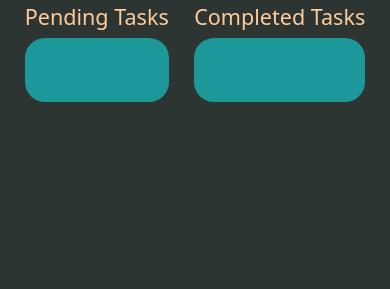
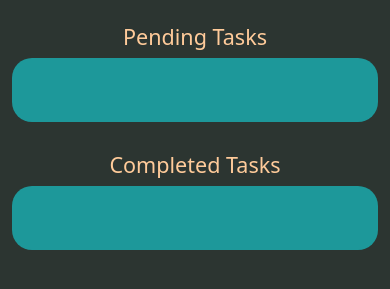
Before and after one commit to tushar-c23/OIBSIP, a plain HTML site: page todoList/index.html in a window 390 px wide. Shown: the part 357-646 px from the top of the page. Drawn offline with nearby package versions, Linux system fonts and the light colour scheme.

Commit message:
Fixed responsiveness

```diff
--- a/todoList/style.css
+++ b/todoList/style.css
@@ -11,9 +11,34 @@ body {
     color: white;
 }
 
+@media screen and (max-width: 1024px)
+{
+    .todo-list {
+        display: flex;
+        flex-direction: column;
+    }
+
+    .list {
+        background-color: #1d989a;
+        border-radius: 20px;
+        padding: 2rem;
+        color: #d1e8e2;
+        margin-bottom: 30px;
+    }
+
+    .pending {
+        color: #ffcb9a;
+        margin-top: 20px;
+    }
+
+    .completed {
+        color: #ffcb9a;
+    }
+}
+
 .todo-list {
     display: flex;
-    justify-content: space-around;
+    justify-content: space-between;
 }
 
 .ToDoList-Heading {
```
